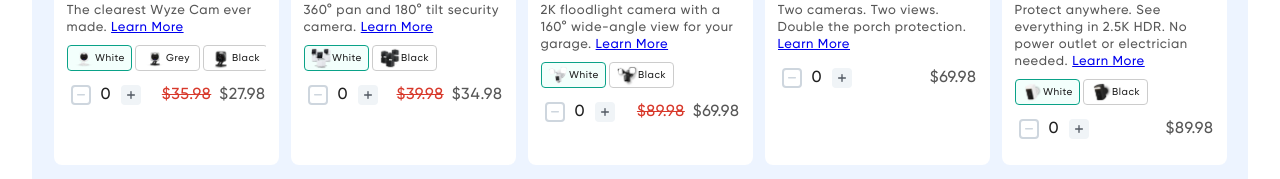
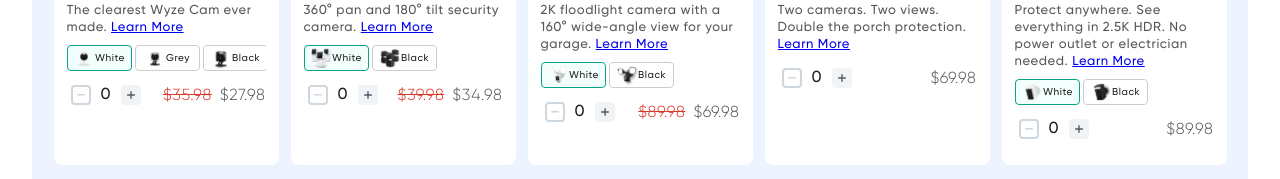
Before and after one commit to fady2019/ecomexperts-bundle-builder-task, a React (Vite) app: page / in a window 1280 px wide. Shown: the part 308-487 px from the top of the page. Built offline with nearby package versions, Linux system fonts and the light colour scheme.

Commit message:
fix price-card styling issues

```diff
--- a/src/components/plan/plan-card/index.tsx
+++ b/src/components/plan/plan-card/index.tsx
@@ -37,8 +37,8 @@
                     className="flex-col! items-start! gap-1.5!"
                     price={plan.pricePerMonth}
                     salePrice={plan.salePricePerMonth}
-                    priceClassName="text-highlighted-2 text-[18px]! font-medium!"
-                    salePriceClassName="text-highlighted-1 text-[24px]! font-bold!"
+                    strikethroughPriceClassName="text-[18px]! font-medium!"
+                    activePriceClassName="text-[24px]! font-bold!"
                 />
 
                 {mostPopularPlan && <Badge>Most Popular</Badge>}
--- a/src/components/product/product-card/index.tsx
+++ b/src/components/product/product-card/index.tsx
@@ -80,7 +80,12 @@
                         quantityChangeHandler={handleQuantityChange}
                     />
 
-                    <PriceCard price={product.price} salePrice={product.salePrice} />
+                    <PriceCard
+                        price={product.price}
+                        salePrice={product.salePrice}
+                        commonClassName="text-text-4 font-normal"
+                        strikethroughPriceClassName="text-highlighted-4!"
+                    />
                 </div>
             </div>
         </div>
--- a/src/components/system-review/checkout-section/index.tsx
+++ b/src/components/system-review/checkout-section/index.tsx
@@ -56,8 +56,8 @@
                             price={238.81}
                             salePrice={187.89}
                             className="flex-row! gap-2!"
-                            priceClassName="text-highlighted-2 text-[18px]! leading-5! font-medium! tracking-[0.25%]!"
-                            salePriceClassName="text-highlighted-1 text-[24px]! leading-8! font-bold! tracking-[-0.13%]!"
+                            strikethroughPriceClassName="text-[18px]! leading-5! font-medium! tracking-[0.25%]!"
+                            activePriceClassName="text-[24px]! leading-8! font-bold! tracking-[-0.13%]!"
                         />
                     </div>
                 </div>
--- a/src/components/system-review/review-section/plan-review/plan-benefits/benefit-item/index.tsx
+++ b/src/components/system-review/review-section/plan-review/plan-benefits/benefit-item/index.tsx
@@ -28,8 +28,6 @@
                     price={price}
                     salePrice={salePrice}
                     commonClassName="text-[14px] leading-4 font-medium tracking-[0.5%]"
-                    priceClassName="text-highlighted-2"
-                    salePriceClassName="text-highlighted-1"
                 />
             </div>
         </div>
--- a/src/components/system-review/review-section/plan-review/review-item/index.tsx
+++ b/src/components/system-review/review-section/plan-review/review-item/index.tsx
@@ -32,8 +32,6 @@
                     price={plan.pricePerMonth}
                     salePrice={plan.salePricePerMonth}
                     commonClassName="text-[14px] leading-4 font-medium tracking-[0.5%]"
-                    priceClassName="text-highlighted-2"
-                    salePriceClassName="text-highlighted-1"
                 />
             </div>
         </div>
--- a/src/components/system-review/review-section/product-review/review-item/index.tsx
+++ b/src/components/system-review/review-section/product-review/review-item/index.tsx
@@ -54,8 +54,6 @@
                     price={product.price}
                     salePrice={product.salePrice}
                     commonClassName="text-[14px] leading-4 font-medium tracking-[0.5%]"
-                    priceClassName="text-highlighted-2"
-                    salePriceClassName="text-highlighted-1"
                 />
             </div>
         </div>
--- a/src/components/ui/price-card/index.tsx
+++ b/src/components/ui/price-card/index.tsx
@@ -6,8 +6,17 @@
 import type { TPriceCardProps } from '@/types/price-card';
 
 const PriceCard: React.FC<TPriceCardProps> = (props) => {
-    const { price, salePrice, commonClassName, priceClassName, salePriceClassName, className, ...restProps } = props;
+    const {
+        price,
+        salePrice,
+        commonClassName,
+        activePriceClassName,
+        strikethroughPriceClassName,
+        className,
+        ...restProps
+    } = props;
 
+    const strikethrough = salePrice < price;
     const priceLabel = `${price === 0 ? 'FREE' : '$' + price}`;
     const salePriceLabel = salePrice !== price ? (salePrice === 0 ? 'FREE' : `$${salePrice}`) : undefined;
 
@@ -22,12 +31,12 @@
             {...restProps}
         >
             <PriceTag
-                className={twMerge(commonClassName, priceClassName)}
+                className={twMerge(commonClassName, strikethrough ? strikethroughPriceClassName : activePriceClassName)}
                 priceLabel={priceLabel}
-                linedThrough={salePrice !== price}
+                strikethrough={strikethrough}
             />
 
-            <PriceTag className={twMerge(commonClassName, salePriceClassName)} priceLabel={salePriceLabel} />
+            <PriceTag className={twMerge(commonClassName, activePriceClassName)} priceLabel={salePriceLabel} />
         </div>
     );
 };
--- a/src/components/ui/price-card/price-tag.tsx
+++ b/src/components/ui/price-card/price-tag.tsx
@@ -3,7 +3,7 @@
 import type { TPriceTagProps } from '@/types/price-card';
 
 const PriceTag: React.FC<TPriceTagProps> = (props) => {
-    const { priceLabel, linedThrough, className, ...restProps } = props;
+    const { priceLabel, strikethrough, className, ...restProps } = props;
 
     if (!priceLabel) {
         return null;
@@ -12,10 +12,10 @@
     return (
         <span
             className={twMerge(
-                'text-text-4',
+                'text-highlighted-1',
                 'text-[16px] leading-[100%] font-medium tracking-[0.6px]',
                 'max-[575px]:text-[16px] max-[575px]:leading-4 max-[575px]:tracking-[0.5%]',
-                linedThrough && 'text-highlighted-4 line-through',
+                strikethrough && 'text-highlighted-2 line-through',
                 className,
             )}
             {...restProps}
--- a/src/types/price-card/index.tsx
+++ b/src/types/price-card/index.tsx
@@ -3,12 +3,12 @@
 export type TPriceCardProps = React.JSX.IntrinsicElements['div'] & {
     price: number;
     salePrice: number;
+    activePriceClassName?: React.JSX.IntrinsicElements['span']['className'];
+    strikethroughPriceClassName?: React.JSX.IntrinsicElements['span']['className'];
     commonClassName?: React.JSX.IntrinsicElements['span']['className'];
-    priceClassName?: React.JSX.IntrinsicElements['span']['className'];
-    salePriceClassName?: React.JSX.IntrinsicElements['span']['className'];
 };
 
 export type TPriceTagProps = React.JSX.IntrinsicElements['span'] & {
     priceLabel?: string;
-    linedThrough?: boolean;
+    strikethrough?: boolean;
 };
```
